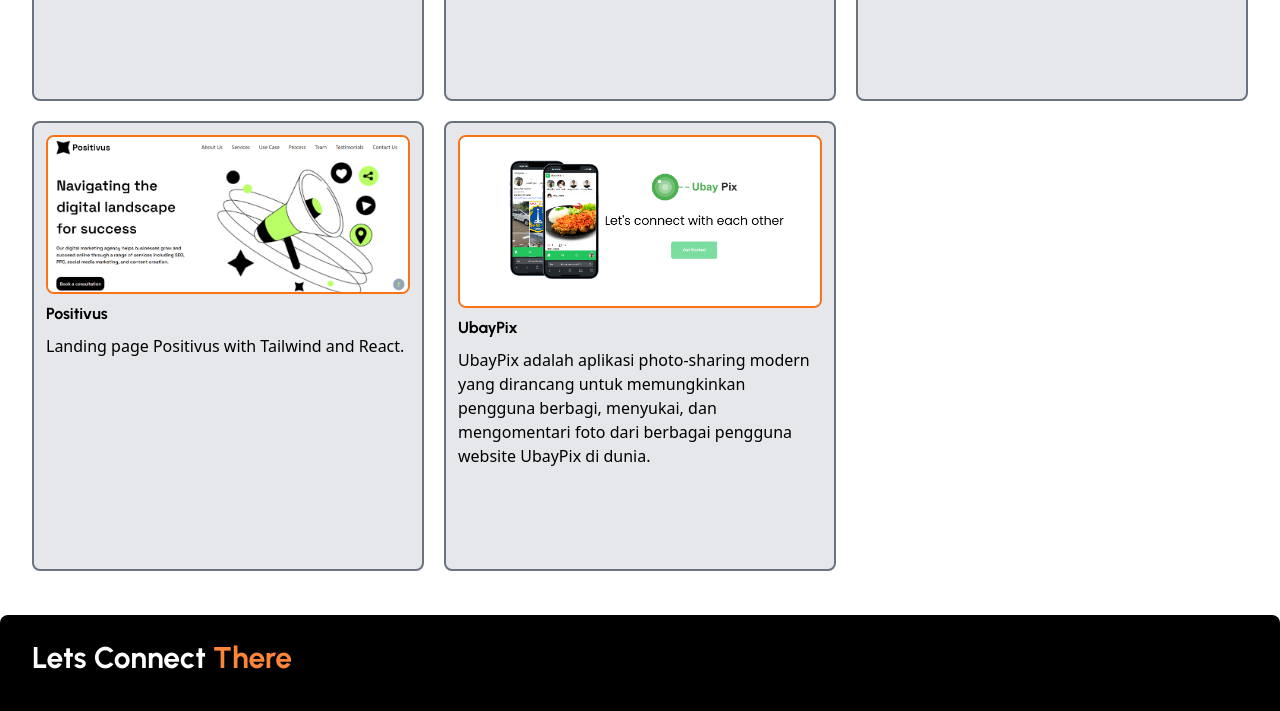
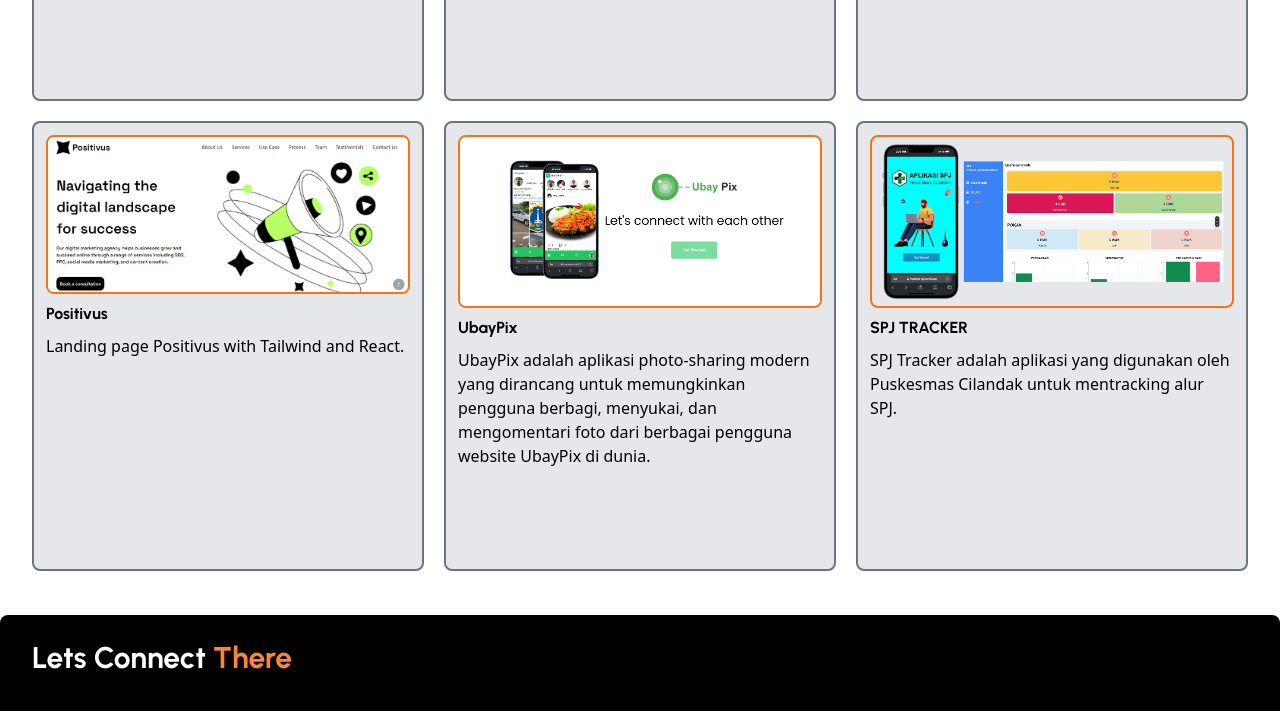
Before and after one commit to ubaybk/testvercel, a website: page index.html in a window 1280 px wide. Shown: the part 1700-2411 px from the top of the page. Drawn offline with Linux system fonts and the light colour scheme.

Commit message:
Update index add spj

```diff
--- a/index.html
+++ b/index.html
@@ -180,6 +180,13 @@
                         <p>UbayPix adalah aplikasi photo-sharing modern yang dirancang untuk memungkinkan pengguna berbagi, menyukai, dan mengomentari foto dari berbagai pengguna website UbayPix di dunia.</p>
                      </div>
                 </a>
+                 <a href="https://backup-finpro-t2yr.vercel.app/" target="_blank">
+                    <div class="border-2 flex flex-col gap-2 border-gray-500 bg-gray-200 p-3 rounded-lg hover:scale-110 lg:h-[300px] lg:hover:scale-90 xl:h-[450px] ">
+                        <img class="border-orange-500 border-2 rounded-lg" src="/asset/img/portfolio/spj.png" alt="">
+                        <h1 class="font-bold">SPJ TRACKER</h1>
+                        <p>SPJ Tracker adalah aplikasi yang digunakan oleh Puskesmas Cilandak untuk mentracking alur SPJ.</p>
+                     </div>
+                </a>
             </div>
 
 
```
